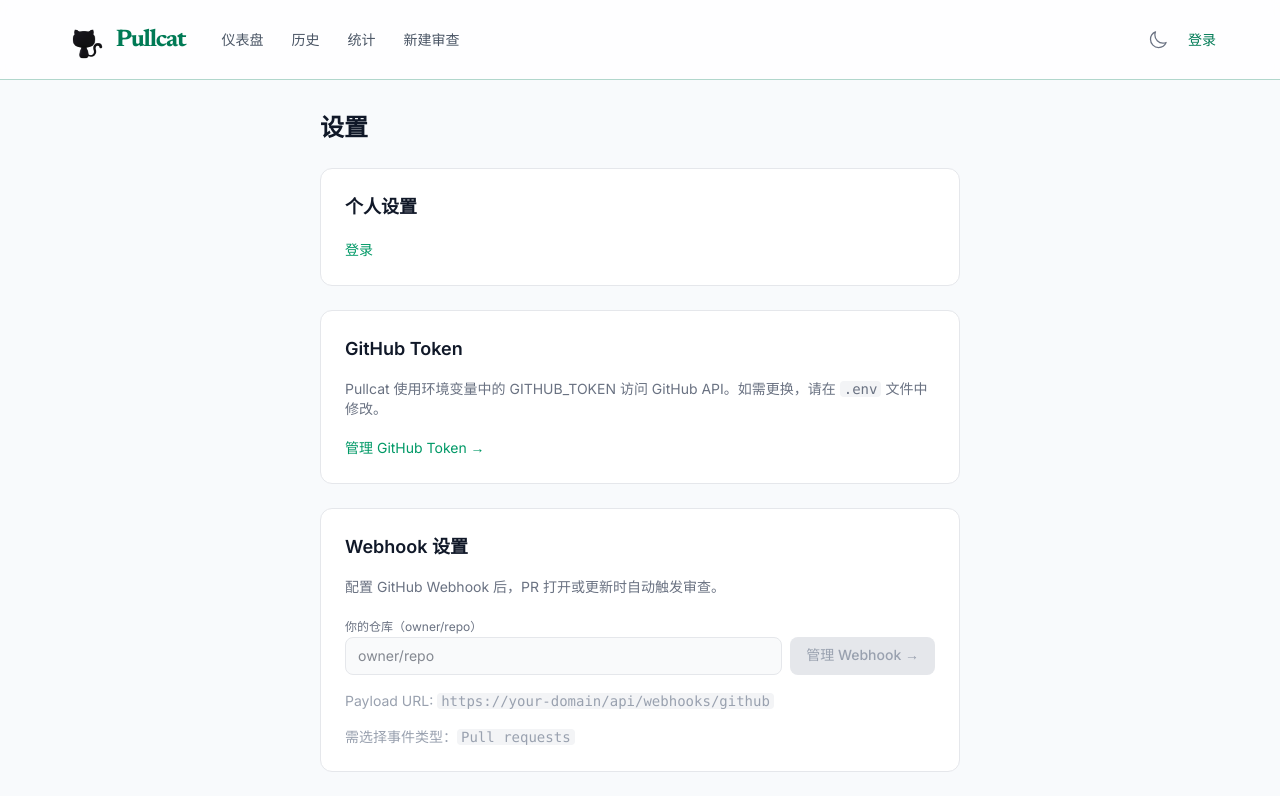
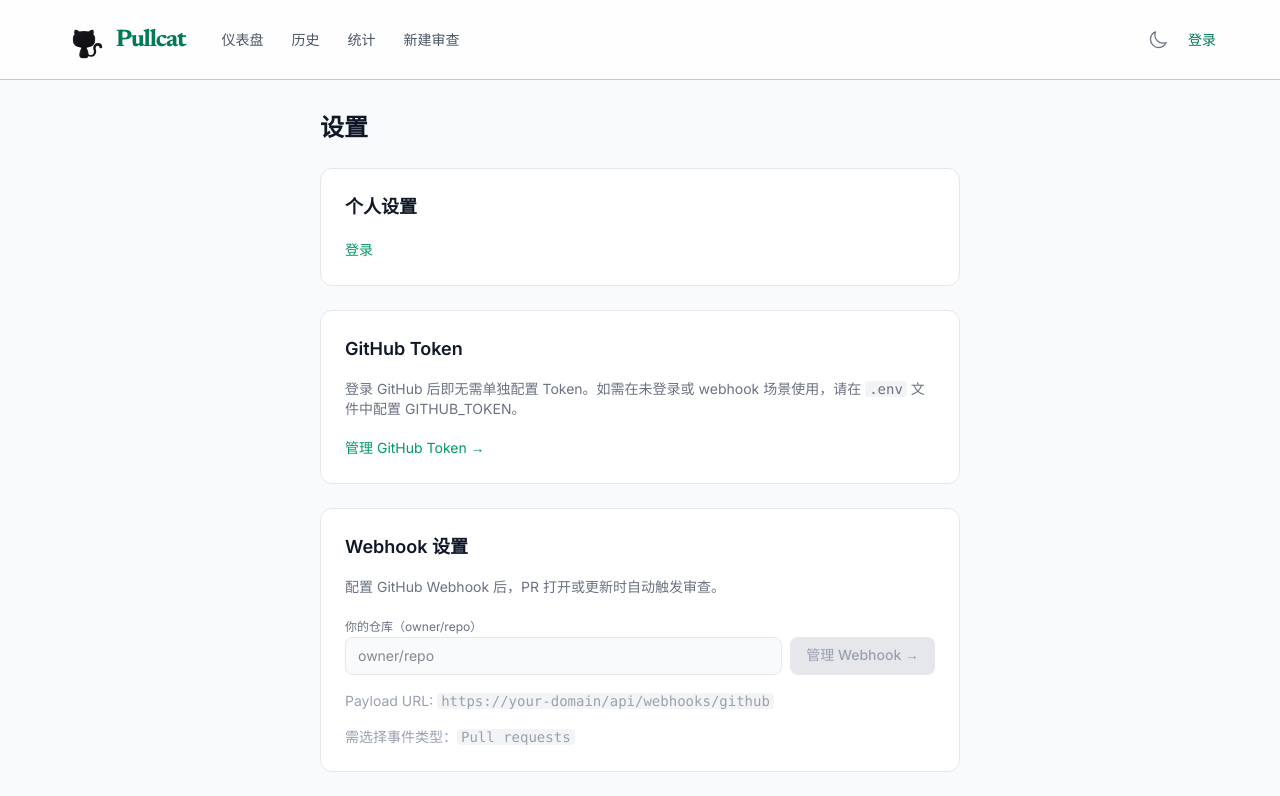
Before and after one commit to xiechimon/pullcat, a React (Vite) app in the folder pullcat-web/: page /settings in a window 1280 px wide. Shown: the top 796 px of the page. Built offline with nearby package versions, Linux system fonts and the light colour scheme; no server answers.

Commit message:
docs: 更新文档为 OAuth 优先配置说明

```diff
--- a/pullcat-web/src/pages/SettingsPage.tsx
+++ b/pullcat-web/src/pages/SettingsPage.tsx
@@ -33,7 +33,7 @@
 
       <div className="bg-white dark:bg-slate-800 rounded-xl border border-gray-200 dark:border-gray-700 p-6 space-y-4">
         <h2 className="text-lg font-semibold text-gray-900 dark:text-white">GitHub Token</h2>
-        <p className="text-sm text-gray-500">Pullcat 使用环境变量中的 GITHUB_TOKEN 访问 GitHub API。如需更换，请在 <code className="px-1 bg-gray-100 dark:bg-gray-700 rounded">.env</code> 文件中修改。</p>
+        <p className="text-sm text-gray-500">登录 GitHub 后即无需单独配置 Token。如需在未登录或 webhook 场景使用，请在 <code className="px-1 bg-gray-100 dark:bg-gray-700 rounded">.env</code> 文件中配置 GITHUB_TOKEN。</p>
         <a href="https://github.com/settings/tokens" target="_blank" rel="noopener noreferrer" className="text-sm text-emerald-600 hover:underline">
           管理 GitHub Token →
         </a>
```
Also changed, not shown: 1 other file (tests, documents, lock files or other folders).
